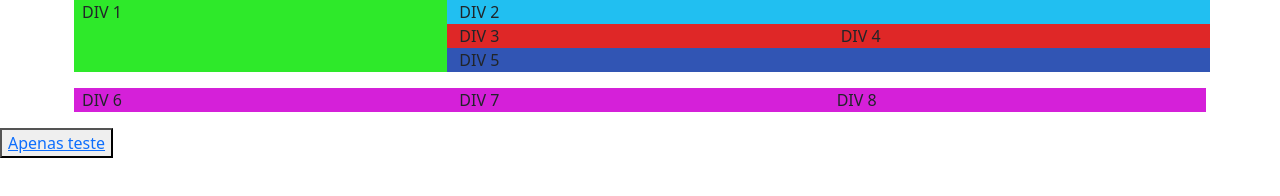
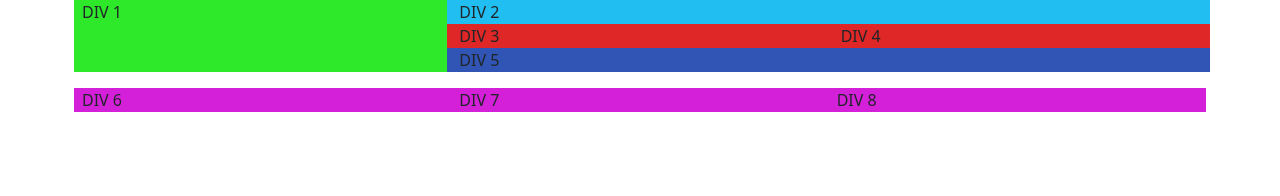
Before and after one commit to Repelaz/Desafio_BootsTrap, a plain HTML site: page desafio3.html in a window 1280 px wide. Drawn offline with nearby package versions, Linux system fonts and the light colour scheme.

Commit message:
Add files via upload

```diff
--- a/desafio3.html
+++ b/desafio3.html
@@ -66,8 +66,6 @@
 
     </div>
 
-    <button><a target="_blank" href="teste.html">Apenas teste</a></button>
-
 </body>
 
 </html>
```
